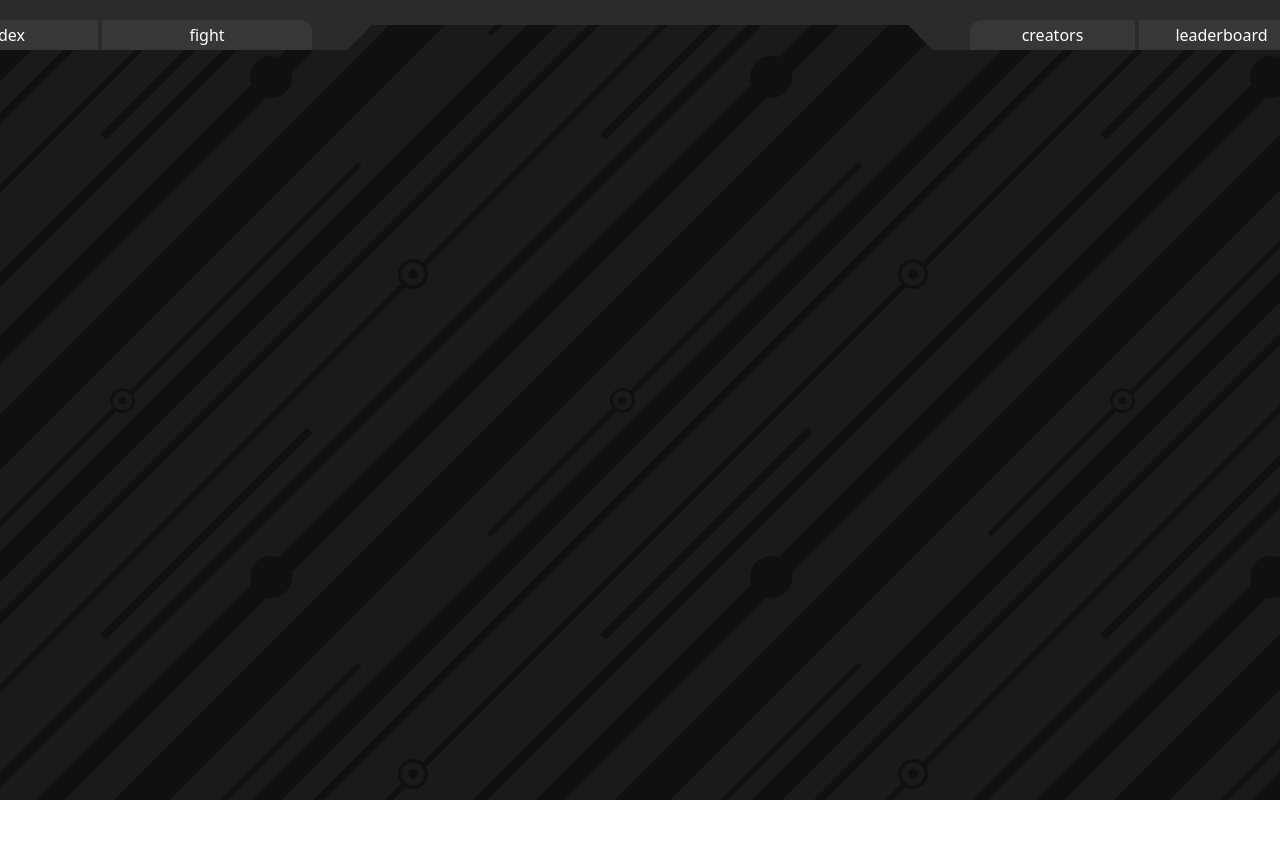
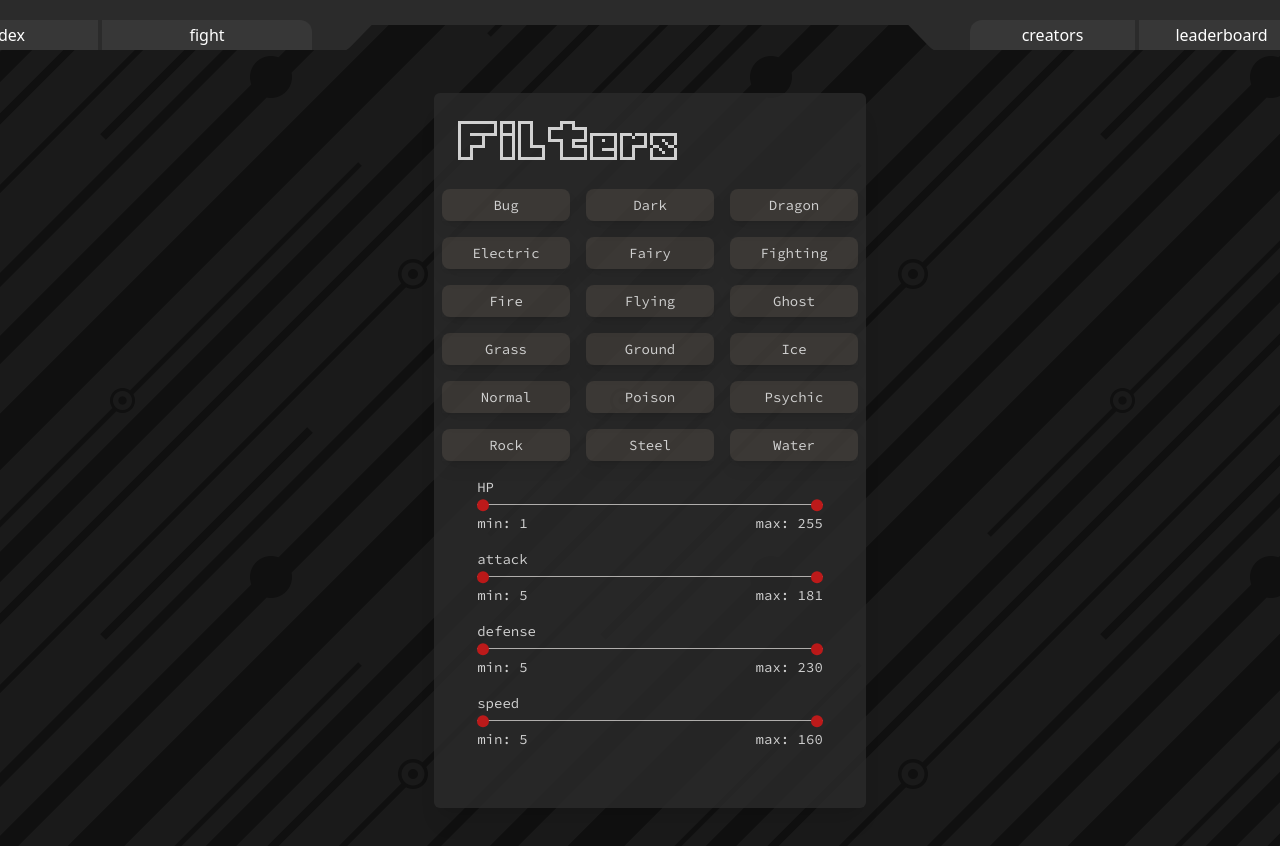
Before and after one commit to mrkyns/pokefight, a React (Create React App) app: page /pokedex in a window 1280 px wide. Shown: the top 846 px of the page. Before the commit the page ends 800 px from the top, so only its background shows below. Built offline with nearby package versions, Linux system fonts and the light colour scheme.

Commit message:
adding filter and slider logic

```diff
--- a/src/App.jsx
+++ b/src/App.jsx
@@ -2,12 +2,13 @@
 import Loader from "./components/Loader";
 import Navigation from "./components/Navigation";
 import LandingPage from "./components/LandingPage";
+import Pokedex from "./components/Pokedex";
 
 function App() {
   const dark = true;
 
   return (
-    <div className="text-white box-border te bg-pattern bg-auto bg-repeat bg-black min-h-screen flex flex-col items-center">
+    <div className="text-white box-border bg-pattern bg-auto bg-repeat bg-black min-h-screen flex flex-col items-center">
       <Navigation />
 
       <Loader />
@@ -18,7 +19,7 @@
       */}
       <Routes>
         <Route path="/" element={<LandingPage />} />
-        <Route path="/pokedex" element={<LandingPage />} />
+        <Route path="/pokedex" element={<Pokedex />} />
       </Routes>
     </div>
   );
--- /dev/null
+++ b/src/components/DualRange.jsx
@@ -0,0 +1,61 @@
+import { useEffect, useState } from "react";
+
+export default function DualRange({ stat, range, setExtMin, setExtMax }) {
+  const [dynamicMax, setDynamicMax] = useState(range[1]);
+  const [dynamicMin, setDynamicMin] = useState(range[0]);
+
+  useEffect(() => {
+    setExtMin(dynamicMin);
+    setExtMax(dynamicMax);
+  }, [dynamicMin, dynamicMax]);
+
+  const handleSlider = (e) => {};
+
+  return (
+    <div className="w-4/5 relative mx-auto my-10 flex justify-between">
+      <div className="absolute left-0 -top-6">{stat}</div>
+      <div className="mt-3">min: {dynamicMin}</div>
+      <input
+        className="absolute left-0 top-0 h-2 appearance-none [&::-webkit-slider-thumb]:appearance-none [&::-webkit-slider-runnable-track]:h-[1px] [&::-webkit-slider-runnable-track]:w-full [&::-webkit-slider-runnable-track]:bg-stone-300 bg-transparent [&::-webkit-slider-thumb]:h-3 [&::-webkit-slider-thumb]:w-3 [&::-webkit-slider-thumb]:rounded-full [&::-webkit-slider-thumb]:bg-pokefigt  [&::-webkit-slider-thumb]:relative [&::-webkit-slider-thumb]:z-10 [&::-webkit-slider-runnable-track]:rounded [&::-webkit-slider-thumb]:translate-y-[-40%]  pointer-events-none [&::-webkit-slider-thumb]:pointer-events-auto [&::-webkit-slider-thumb]:cursor-pointer"
+        style={{
+          width: `${((dynamicMax - range[0]) / (range[1] - range[0])) * 100}%`,
+        }}
+        type="range"
+        name="pokemons"
+        id={stat + "-min"}
+        min={range[0]}
+        max={dynamicMax}
+        value={dynamicMin}
+        onChange={({ target }) => {
+          if (target.value < dynamicMax) setDynamicMin(+target.value);
+        }}
+      />
+      <input
+        className="absolute right-0 top-0 h-2 appearance-none [&::-webkit-slider-thumb]:appearance-none [&::-webkit-slider-runnable-track]:h-[1px] [&::-webkit-slider-runnable-track]:w-full [&::-webkit-slider-runnable-track]:bg-stone-300 bg-transparent [&::-webkit-slider-thumb]:h-3 [&::-webkit-slider-thumb]:w-3 [&::-webkit-slider-thumb]:rounded-full [&::-webkit-slider-thumb]:bg-pokefigt [&::-webkit-slider-thumb]:relative [&::-webkit-slider-thumb]:z-10 [&::-webkit-slider-runnable-track]:rounded [&::-webkit-slider-thumb]:translate-y-[-40%] pointer-events-none [&::-webkit-slider-thumb]:pointer-events-auto [&::-webkit-slider-thumb]:cursor-pointer"
+        style={{
+          width: `${
+            100 - ((dynamicMin - range[0]) / (range[1] - range[0])) * 100
+          }%`,
+        }}
+        type="range"
+        name="pokemons"
+        id={stat + "-max"}
+        min={dynamicMin}
+        max={range[1]}
+        value={dynamicMax}
+        onChange={({ target }) => {
+          if (!target.value < dynamicMin) setDynamicMax(+target.value);
+          // console.log(
+          //   "t: ",
+          //   target.value,
+          //   "min: ",
+          //   dynamicMin,
+          //   "max: ",
+          //   dynamicMax
+          // );
+        }}
+      />
+      <div className="mt-3">max: {dynamicMax}</div>
+    </div>
+  );
+}
--- a/src/components/Filter.jsx
+++ b/src/components/Filter.jsx
@@ -1,7 +1,55 @@
-import { useRef, useState } from "react";
+import { useEffect, useRef, useState } from "react";
+import DualRange from "./DualRange";
 
 export default function Filter() {
   const [checkedTypes, setCheckedTypes] = useState([]);
+  const [minHP, setMinHP] = useState(1);
+  const [maxHP, setMaxHP] = useState(255);
+  const [minAttack, setMinAttack] = useState(5);
+  const [maxAttack, setMaxAttack] = useState(181);
+  const [minDefense, setMinDefense] = useState(5);
+  const [maxDefense, setMaxDefense] = useState(230);
+  const [minSpeed, setMinSpeed] = useState(5);
+  const [maxSpeed, setMaxSpeed] = useState(160);
+
+  const [queryObj, setQueryObj] = useState({
+    type: [],
+    minHP,
+    maxHP,
+    minAttack,
+    maxAttack,
+    minDefense,
+    maxDefense,
+    minSpeed,
+    maxSpeed,
+  });
+
+  useEffect(() => {
+    const pokeTypes = checkedTypes.map((ref) => ref.current.value);
+    setQueryObj({
+      type: pokeTypes,
+      minHP,
+      maxHP,
+      minAttack,
+      maxAttack,
+      minDefense,
+      maxDefense,
+      minSpeed,
+      maxSpeed,
+    });
+  }, [
+    checkedTypes,
+    minHP,
+    maxHP,
+    minAttack,
+    maxAttack,
+    minDefense,
+    maxDefense,
+    minSpeed,
+    maxSpeed,
+  ]);
+
+  console.log(queryObj);
 
   const refBug = useRef(null);
   const refDark = useRef(null);
@@ -23,48 +71,153 @@
   const refWater = useRef(null);
 
   const pokeTypes = {
-    Bug: { ref: refBug },
-    Dark: { ref: refDark },
-    Dragon: { ref: refDragon },
-    Electric: { ref: refElectric },
-    Fairy: { ref: refFairy },
-    Fighting: { ref: refFighting },
-    Fire: { ref: refFire },
-    Flying: { ref: refFlying },
-    Ghost: { ref: refGhost },
-    Grass: { ref: refGrass },
-    Ground: { ref: refGround },
-    Ice: { ref: refIce },
-    Normal: { ref: refNormal },
-    Poison: { ref: refPoison },
-    Psychic: { ref: refPsychic },
-    Rock: { ref: refRock },
-    Steel: { ref: refSteel },
-    Water: { ref: refWater },
+    Bug: {
+      ref: refBug,
+      color: "checked:bg-bug",
+      hover: "hover:bg-bug",
+      after: "checked:after:bg-bug",
+    },
+    Dark: {
+      ref: refDark,
+      color: "checked:bg-dark",
+      hover: "hover:bg-dark",
+      after: "checked:after:bg-dark",
+    },
+    Dragon: {
+      ref: refDragon,
+      color: "checked:bg-dragon",
+      hover: "hover:bg-dragon",
+      after: "checked:after:bg-dragon",
+    },
+    Electric: {
+      ref: refElectric,
+      color: "checked:bg-electric",
+      hover: "hover:bg-electric",
+      after: "checked:after:bg-electric",
+    },
+    Fairy: {
+      ref: refFairy,
+      color: "checked:bg-fairy",
+      hover: "hover:bg-fairy",
+      after: "checked:after:bg-fairy",
+    },
+    Fighting: {
+      ref: refFighting,
+      color: "checked:bg-fighting",
+      hover: "hover:bg-fighting",
+      after: "checked:after:bg-fighting",
+    },
+    Fire: {
+      ref: refFire,
+      color: "checked:bg-fire",
+      hover: "hover:bg-fire",
+      after: "checked:after:bg-fire",
+    },
+    Flying: {
+      ref: refFlying,
+      color: "checked:bg-flying",
+      hover: "hover:bg-flying",
+      after: "checked:after:bg-flying",
+    },
+    Ghost: {
+      ref: refGhost,
+      color: "checked:bg-ghost",
+      hover: "hover:bg-ghost",
+      after: "checked:after:bg-ghost",
+    },
+    Grass: {
+      ref: refGrass,
+      color: "checked:bg-grass",
+      hover: "hover:bg-grass",
+      after: "checked:after:bg-grass",
+    },
+    Ground: {
+      ref: refGround,
+      color: "checked:bg-ground",
+      hover: "hover:bg-ground",
+      after: "checked:after:bg-ground",
+    },
+    Ice: {
+      ref: refIce,
+      color: "checked:bg-ice",
+      hover: "hover:bg-ice",
+      after: "checked:after:bg-ice",
+    },
+    Normal: {
+      ref: refNormal,
+      color: "checked:bg-normal",
+      hover: "hover:bg-normal",
+      after: "checked:after:bg-normal",
+    },
+    Poison: {
+      ref: refPoison,
+      color: "checked:bg-poison",
+      hover: "hover:bg-poison",
+      after: "checked:after:bg-poison",
+    },
+    Psychic: {
+      ref: refPsychic,
+      color: "checked:bg-psyhic",
+      hover: "hover:bg-psyhic",
+      after: "checked:after:bg-psyhic",
+    },
+    Rock: {
+      ref: refRock,
+      color: "checked:bg-rock",
+      hover: "hover:bg-rock",
+      after: "checked:after:bg-rock",
+    },
+    Steel: {
+      ref: refSteel,
+      color: "checked:bg-steel",
+      hover: "hover:bg-steel",
+      after: "checked:after:bg-steel",
+    },
+    Water: {
+      ref: refWater,
+      color: "checked:bg-water",
+      hover: "hover:bg-water",
+      after: "checked:after:bg-water",
+    },
   };
   const refsArr = Object.keys(pokeTypes).map((type) => pokeTypes[type].ref);
-
-  // console.log(refsArr);
 
   const handleFormChange = (e) => {
     // e.preventDefault();
     const checkedPokeTypes = refsArr.filter(
       (checkboxRef) => checkboxRef.current.checked
     );
-    console.log(checkedPokeTypes);
+    // console.log(checkedPokeTypes);
+    setCheckedTypes((prev) => {
+      const newItem = checkedPokeTypes.filter((item) => !prev.includes(item));
+      // console.log("new: ", newItem);
+      if (!newItem.length) return [...checkedPokeTypes];
+      else if (prev.length === 2) {
+        // console.log("last prev: ", prev[0]);
+        prev[0].current.checked = false;
+        return [prev[1], ...newItem];
+      } else if (prev.length === 1) {
+        return [...prev, ...newItem];
+      } else return [...newItem];
+    });
   };
-
+  // console.log(checkedTypes);
   return (
     <div className="h-[715px] max-w-lg bg-[#2B2B2B] opacity-80 rounded-md shadow-xl my-auto ml-5">
-      <h2 className="text-5xl p-6">Filters</h2>
-      <form action="#" method="get" onChange={handleFormChange}>
+      <h2 className="text-5xl p-6 font-pokefont">Filters</h2>
+      <form
+        action="#"
+        method="get"
+        onChange={handleFormChange}
+        className="font-code text-sm"
+      >
         <div className="grid grid-cols-3  gap-y-4  justify-items-center">
           {Object.keys(pokeTypes).map((type, ind) => {
             return (
               <label
                 key={`${type}-${ind}`}
                 htmlFor={type}
-                className="relative grid h-8 w-36 place-content-center selection:bg-transparent cursor-pointer shadow-lg active:shadow-none  active:translate-y-px transition-all duration-200"
+                className="relative grid h-8 w-32 mx-2 place-content-center selection:bg-transparent cursor-pointer shadow-lg active:shadow-none  active:translate-y-px transition-all duration-200 font-code"
               >
                 <input
                   ref={pokeTypes[type].ref}
@@ -72,13 +225,38 @@
                   name="pokemons"
                   id={type}
                   value={type}
-                  className="appearance-none h-8 w-36 bg-stone-700 hover:bg-[#3d771172] checked:bg-[#3E7711] hover:checked:bg-[#438313] rounded-lg absolute -z-10 transition-all duration-200"
+                  className={`appearance-none h-8 w-32 bg-stone-700 hover:opacity-30 hover:checked:opacity-90 ${pokeTypes[type].color} ${pokeTypes[type].hover} hover:after:blur-sm checked:after:blur-sm after:content-[''] after:inset-0 after:absolute ${pokeTypes[type].after} rounded-lg after:rounded-xl absolute -z-10 transition-all duration-200`}
                 />
                 {type}
               </label>
             );
           })}
         </div>
+
+        <DualRange
+          stat={"HP"}
+          range={[1, 255]}
+          setExtMin={setMinHP}
+          setExtMax={setMaxHP}
+        />
+        <DualRange
+          stat={"attack"}
+          range={[5, 181]}
+          setExtMin={setMinAttack}
+          setExtMax={setMaxAttack}
+        />
+        <DualRange
+          stat={"defense"}
+          range={[5, 230]}
+          setExtMin={setMinDefense}
+          setExtMax={setMaxDefense}
+        />
+        <DualRange
+          stat={"speed"}
+          range={[5, 160]}
+          setExtMin={setMinSpeed}
+          setExtMax={setMaxSpeed}
+        />
       </form>
     </div>
   );
--- a/src/components/Navigation.jsx
+++ b/src/components/Navigation.jsx
@@ -1,6 +1,6 @@
 import { NavLink } from "react-router-dom";
 
-export default function () {
+export default function Navigation() {
   return (
     <>
       <div className="mask"></div>
--- a/tailwind.config.js
+++ b/tailwind.config.js
@@ -23,11 +23,12 @@
         flying: "#a3deeb",
         ghost: "#7b62a3",
         grass: "#50cc8a",
-        ground: "#806e5f",
+        ground: "#807c60",
         ice: "#51c4e7",
         normal: "#f3f3f3",
         poison: "#b97fc9",
         psyhic: "#f366b9",
+        rock: "#493d07",
         steel: "#9aaaab",
         water: "#4592c1",
         pokedex: "#194485",
```
